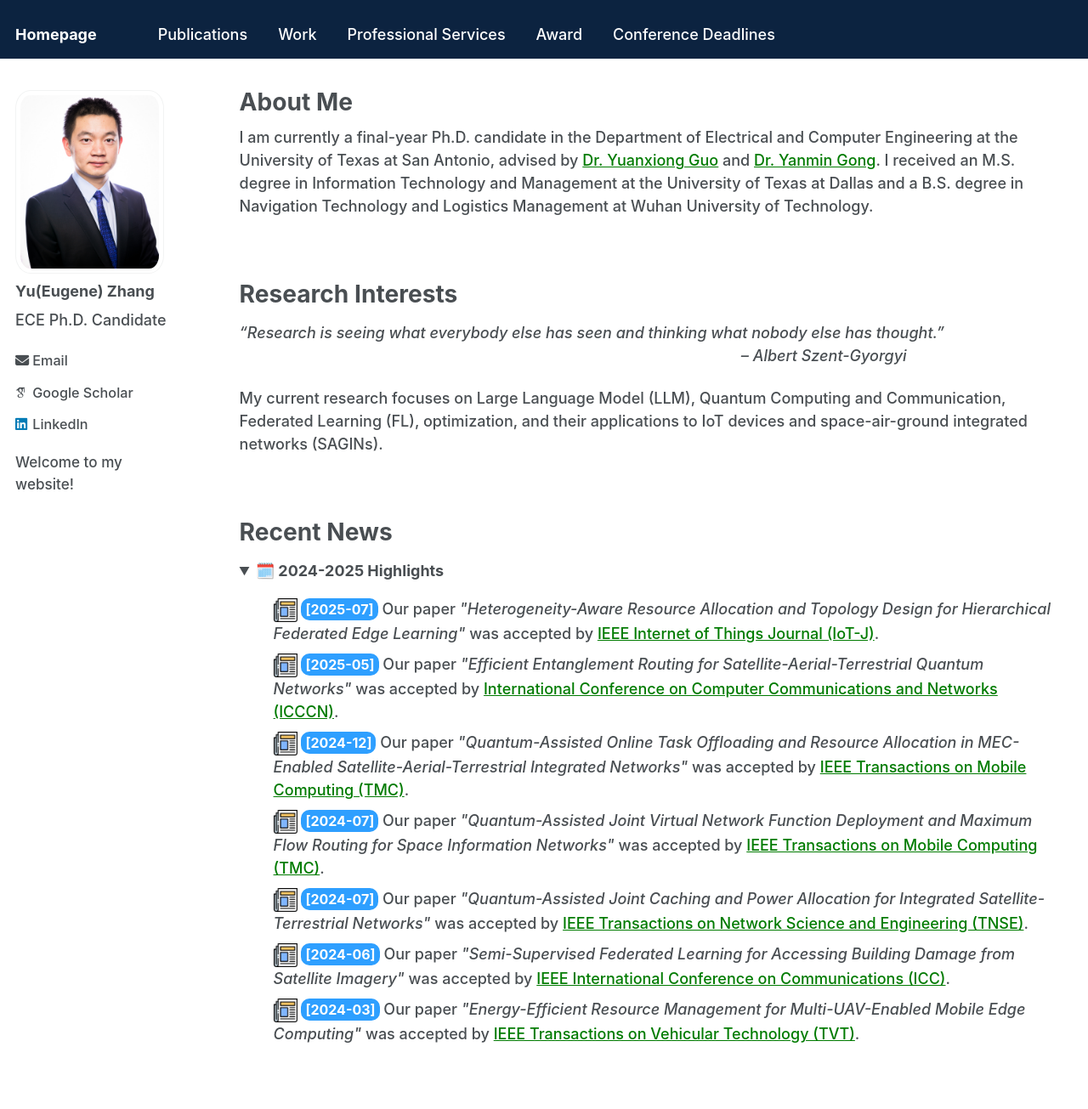
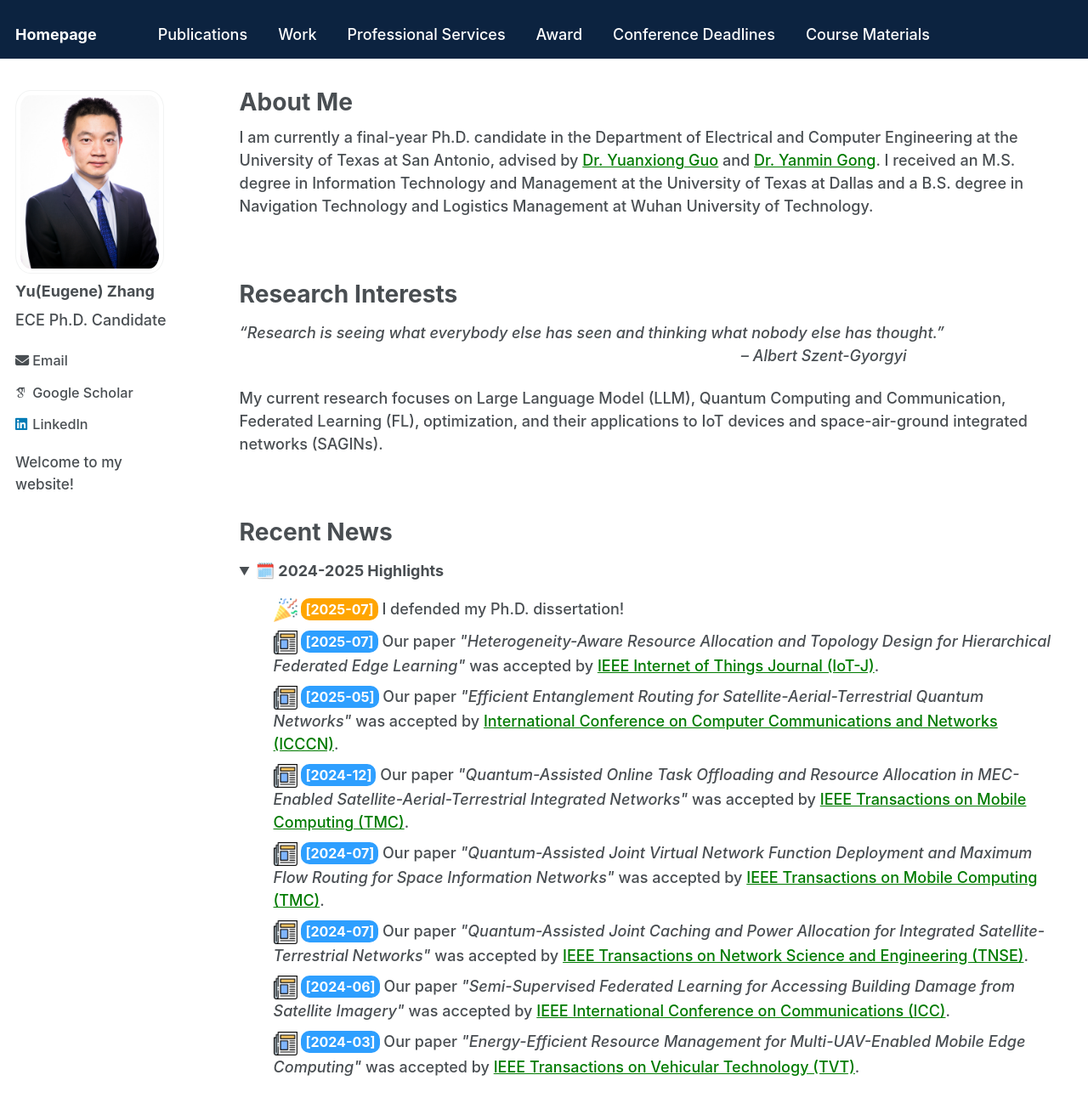
Before and after one commit to Yu-Zhang-Eugene/yu-zhang-eugene.github.io, a Jekyll site: the page built from _pages/about.md, in a window 1280 px wide and 1400 px high. Shown: the top 1305 px of the window at 85% size. Built offline with Jekyll 4.4.1, drawn with Linux system fonts in a browser that asks for light colours; some web fonts are replaced; a script that is not in the unit is left out.

Commit message:
modified:   _data/navigation.yml 	modified:   _pages/about.md 	modified:   _pages/course-materials/operating-system.md 	modified:   _sass/_customized.scss 	new file:   images/celebration.png

```diff
--- a/_pages/about.md
+++ b/_pages/about.md
@@ -27,6 +27,11 @@ Recent News
 <summary><strong>🗓️ 2024-2025 Highlights</strong></summary>
 
 <ul style="list-style: none;">
+  <li>
+    <img src="/images/celebration.png" alt="news" class="news-icon-img">
+    <span class="date-tag orange">[2025-07]</span> I defended my Ph.D. dissertation!
+  </li>
+
   <li>
     <img src="/images/newspaper.png" alt="news" class="news-icon-img">
     <span class="date-tag blue">[2025-07]</span> Our paper <em>"Heterogeneity-Aware Resource Allocation and Topology Design for Hierarchical Federated Edge Learning"</em> was accepted by <a href="https://ieeexplore.ieee.org/xpl/RecentIssue.jsp?punumber=6488907" target="_blank" class="custom-link">IEEE Internet of Things Journal (IoT-J)</a>.
--- a/_sass/_customized.scss
+++ b/_sass/_customized.scss
@@ -32,6 +32,10 @@
     background-color: #4CAF50; /* Green tag */
   }
 
+  .date-tag.orange {
+    background-color: #FFA500; /* orange tag */
+  }
+
   .news-icon-img {
     width: 28px;
     height: 28px;
```
Also changed, not shown: _data/navigation.yml (+4 -4 lines), _pages/course-materials/operating-system.md (+1 -1 lines), images/celebration.png (added).
